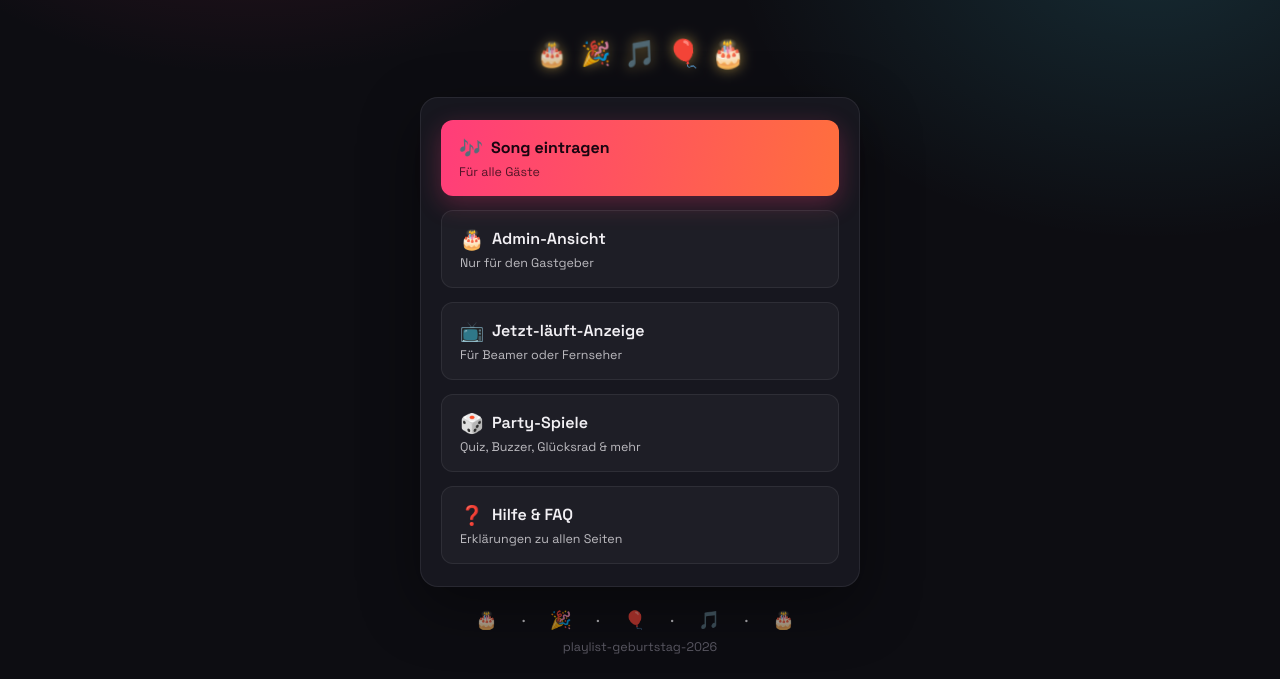
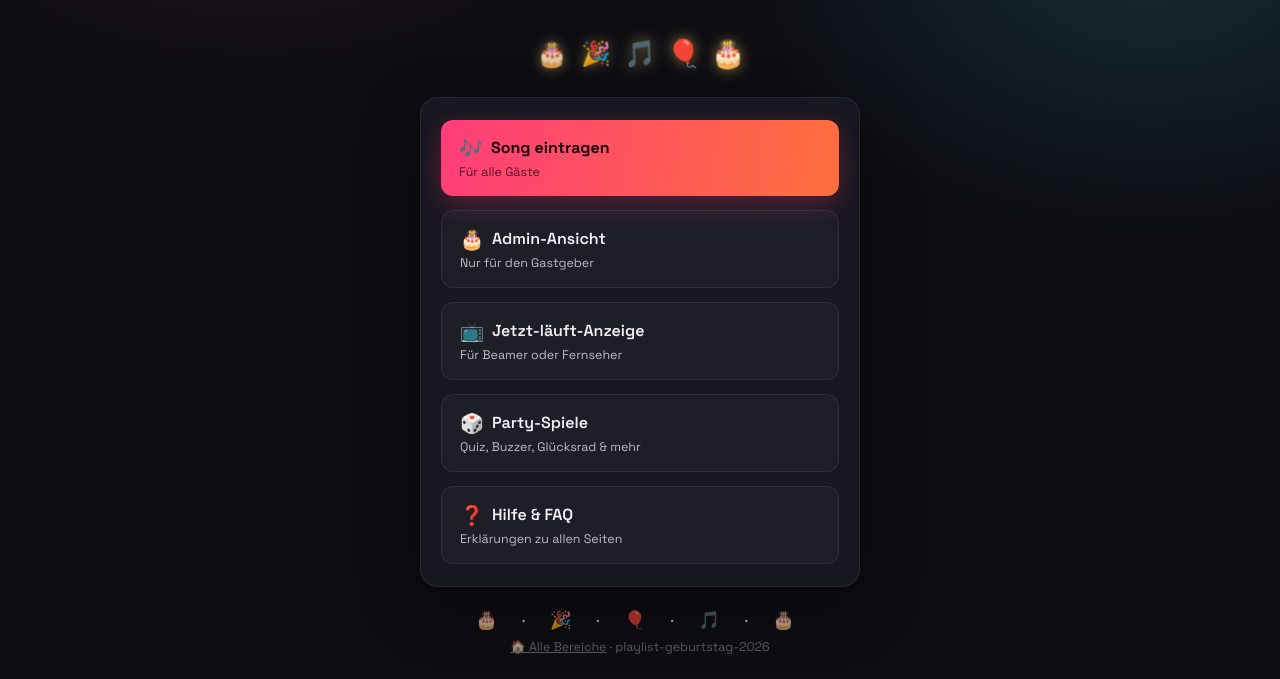
Before and after one commit to peti60-birthday2026/wunschliste, a plain HTML site: page index.html in a window 1280 px wide. Shown: the part 142-821 px from the top of the page. Drawn offline with Linux system fonts and the light colour scheme.

Commit message:
Navigation: Link zu „Alle Bereiche“ ergänzt

```diff
--- a/index.html
+++ b/index.html
@@ -161,6 +161,7 @@
     color:var(--muted);
     opacity:0.6;
   }
+  footer a{ color:inherit; }
 </style>
 </head>
 <body>
@@ -200,7 +201,7 @@
   </div>
 
   <div class="sprinkles">🎂 · 🎉 · 🎈 · 🎵 · 🎂</div>
-  <footer>playlist-geburtstag-2026</footer>
+  <footer><a href="../faq/uebersicht.html">🏠 Alle Bereiche</a> · playlist-geburtstag-2026</footer>
 </div>
 
 </body>
```
